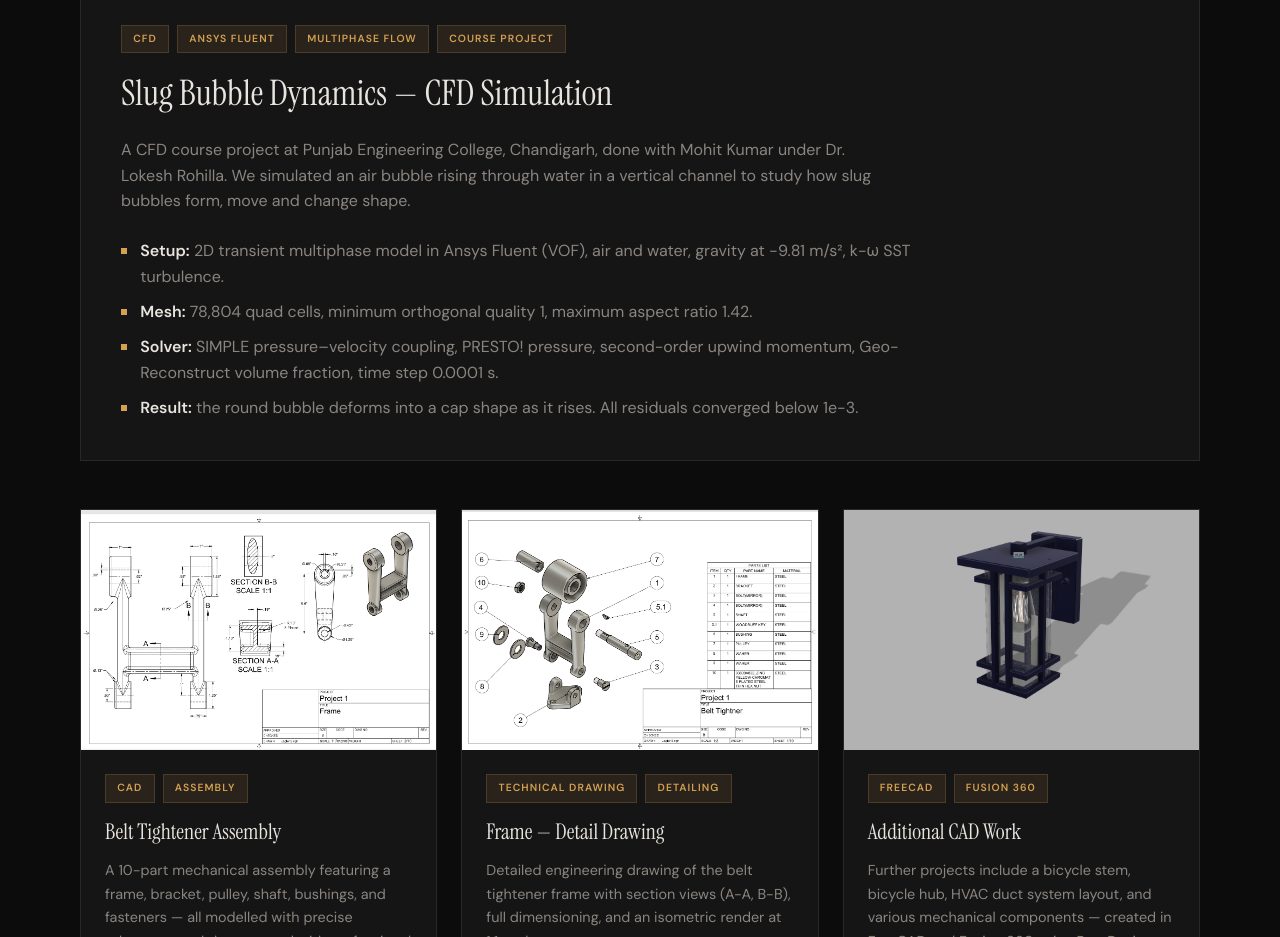
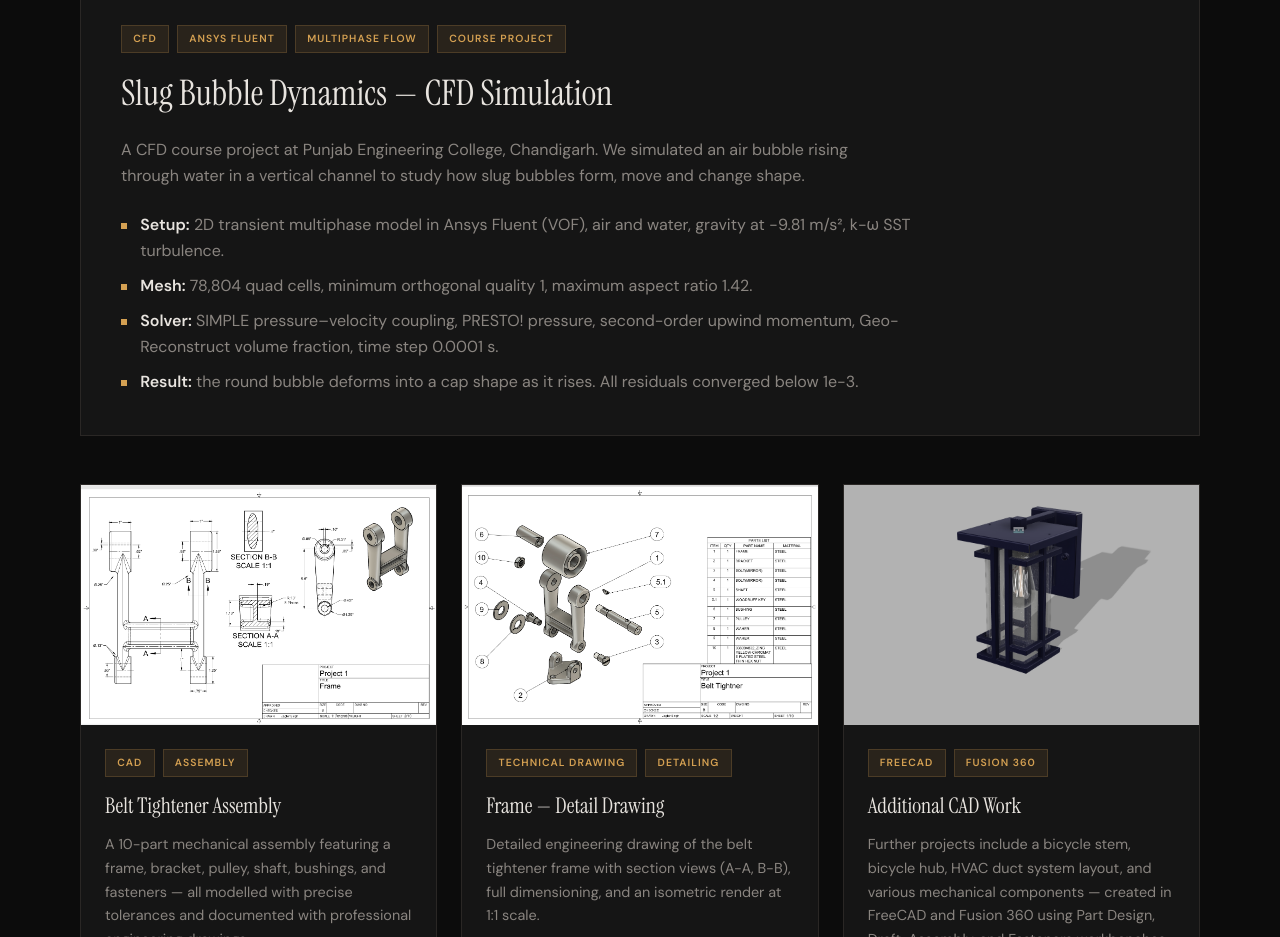
Before and after one commit to Jagbir77/Portfolio, a plain HTML site: page index.html in a window 1280 px wide. Shown: the part 5620-6557 px from the top of the page. Drawn offline with Linux system fonts and the light colour scheme.

Commit message:
Remove names from Slug Bubble project description
Co-Authored-By: Claude Opus 5.5 <noreply@anthropic.com>
Claude-Session: https://claude.ai/code/session_01HXr2Kpw7jeLY2DnFAQUhZz

```diff
--- a/index.html
+++ b/index.html
@@ -987,7 +987,7 @@
         </div>
         <h3>Slug Bubble Dynamics — CFD Simulation</h3>
         <p>
-          A CFD course project at Punjab Engineering College, Chandigarh, done with Mohit Kumar under Dr. Lokesh Rohilla. We simulated an air bubble rising through water in a vertical channel to study how slug bubbles form, move and change shape.
+          A CFD course project at Punjab Engineering College, Chandigarh. We simulated an air bubble rising through water in a vertical channel to study how slug bubbles form, move and change shape.
         </p>
         <ul class="case-facts">
           <li><strong>Setup:</strong> 2D transient multiphase model in Ansys Fluent (VOF), air and water, gravity at −9.81 m/s², k-ω SST turbulence.</li>
```
